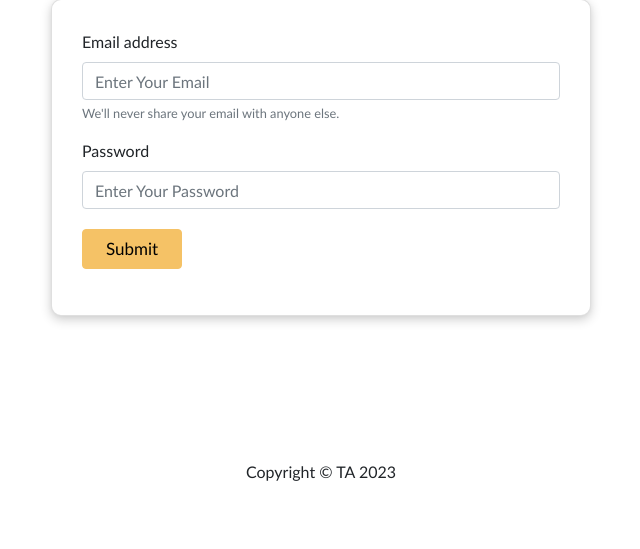
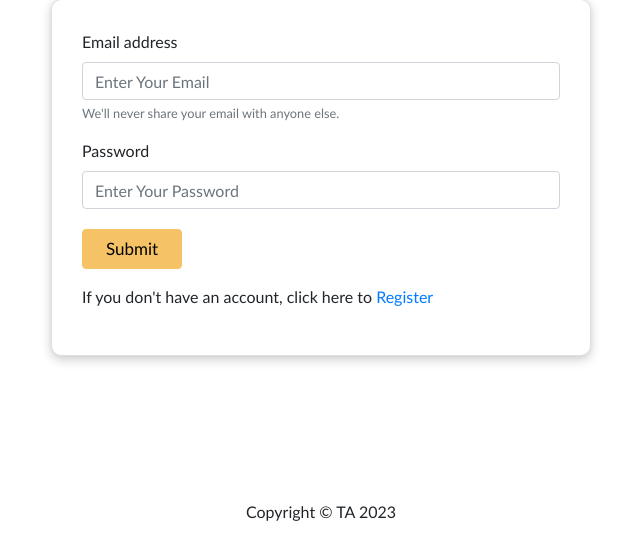
Before and after one commit to abidgulshahid/T, a Django app: page / in a window 1280 px wide. Shown: the part 153-702 px from the top of the page, without its empty margins (319-959 px from the left). Run offline with Django 4.2, Linux system fonts and the light colour scheme.

Commit message:
Update login.html

```diff
--- a/tailer/templates/tailer/login.html
+++ b/tailer/templates/tailer/login.html
@@ -29,6 +29,8 @@
 
   <button type="submit" class="btn btn-primary mt-1">Submit</button>
                         </form>
+
+      <p>If you don't have an account, click here to  <a href="#">Register</a> </p>
   </div>
 </div>
 
```
